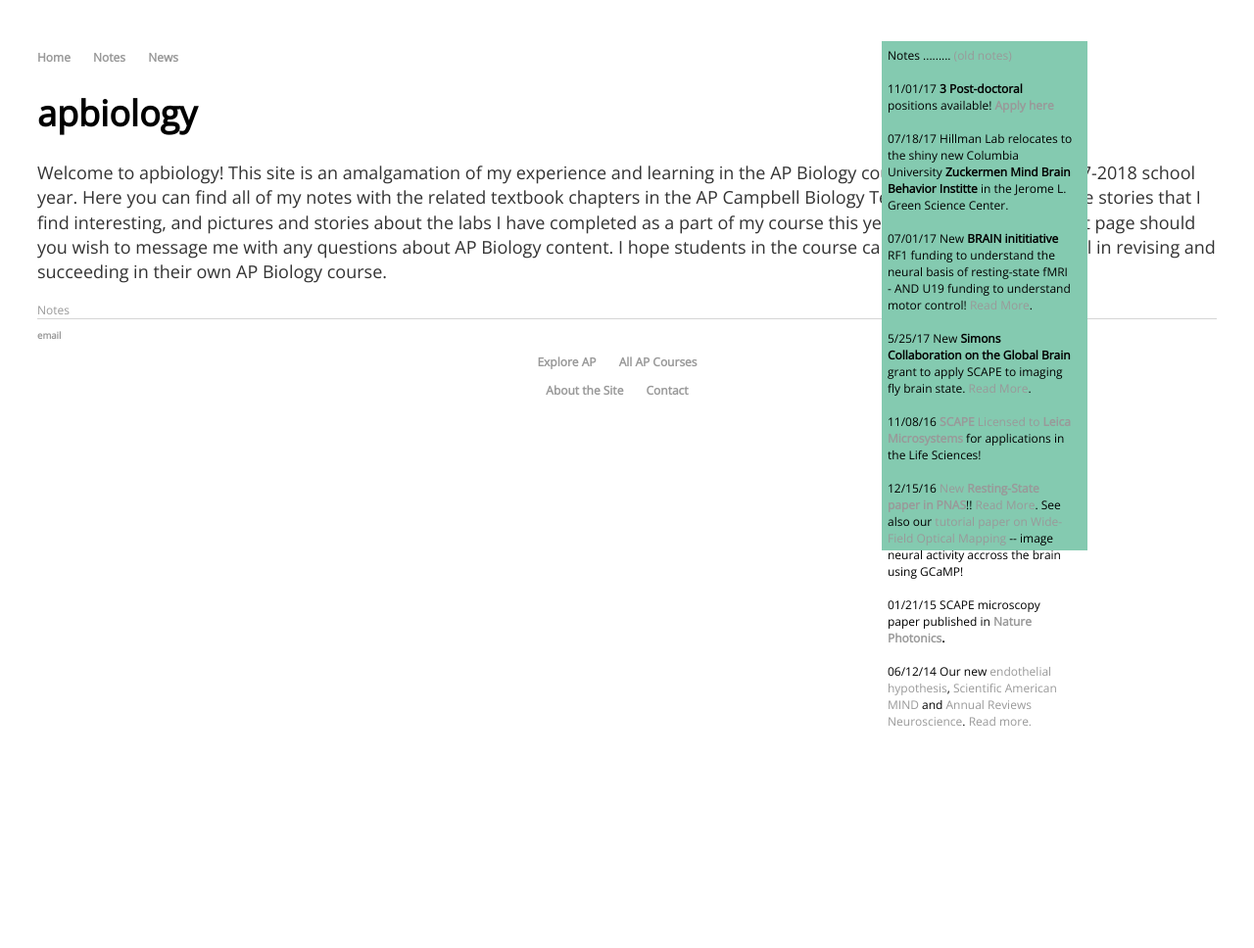
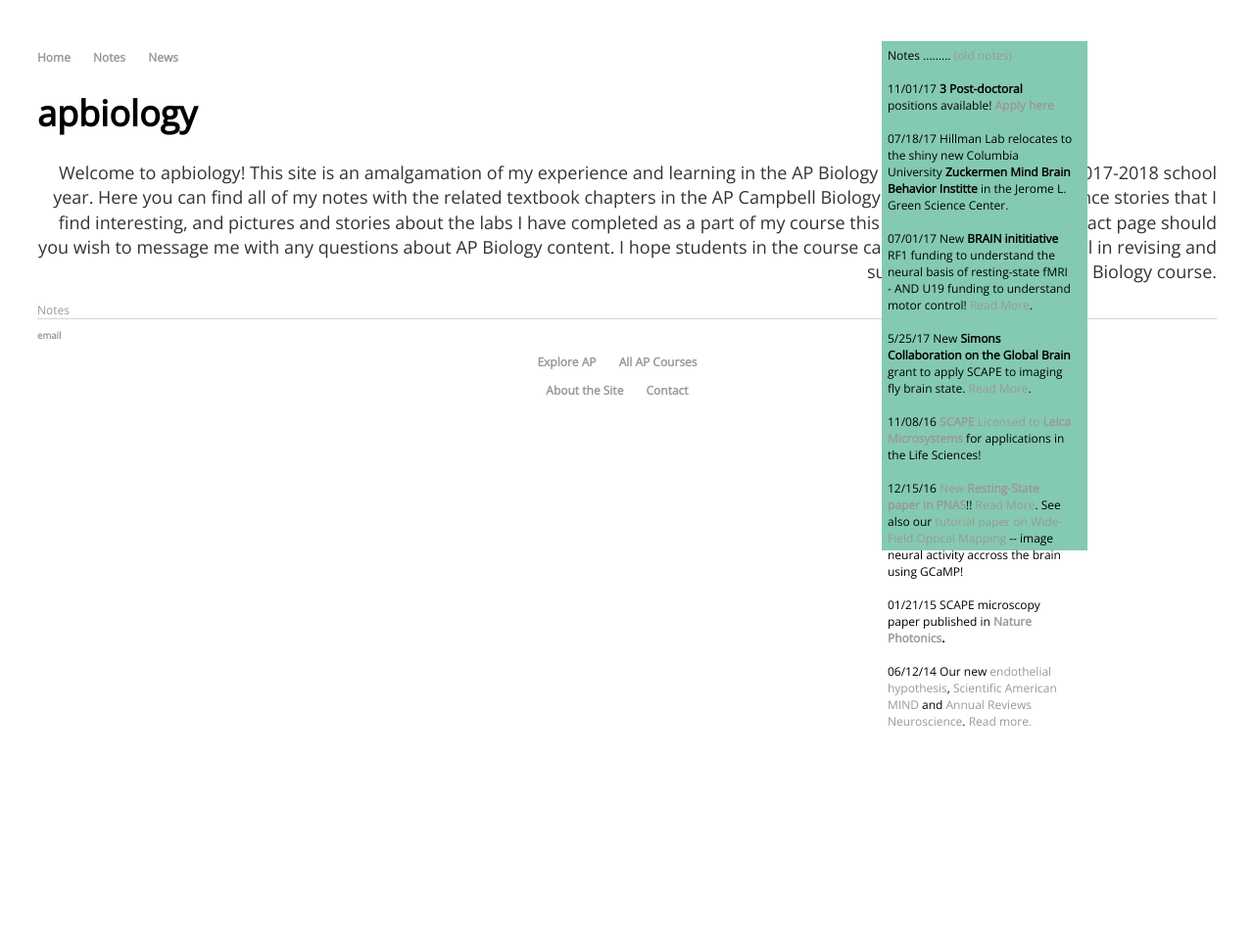
Before and after one commit to meganscarlett/meganscarlett.github.io, a Jekyll site: the page built from index.html, in a window 1280 px wide. Shown: the whole page at 98% size. Built offline with Jekyll 4.4.1, drawn with Linux system fonts in a browser that asks for light colours.

Commit message:
Update index.html

```diff
--- a/index.html
+++ b/index.html
@@ -4,7 +4,7 @@ title: apbiology
 ---
 <div class="blurb">
 	<h1>apbiology</h1>
-	<p>Welcome to apbiology! This site is an amalgamation of my experience and learning in the AP Biology course throughout the 2017-2018 school year.
+	<p align="right">Welcome to apbiology! This site is an amalgamation of my experience and learning in the AP Biology course throughout the 2017-2018 school year.
 
 Here you can find all of my notes with the related textbook chapters in the AP Campbell Biology Tenth Edition book, science stories that I find interesting, and pictures and stories about the labs I have completed as a part of my course this year.
 
```
